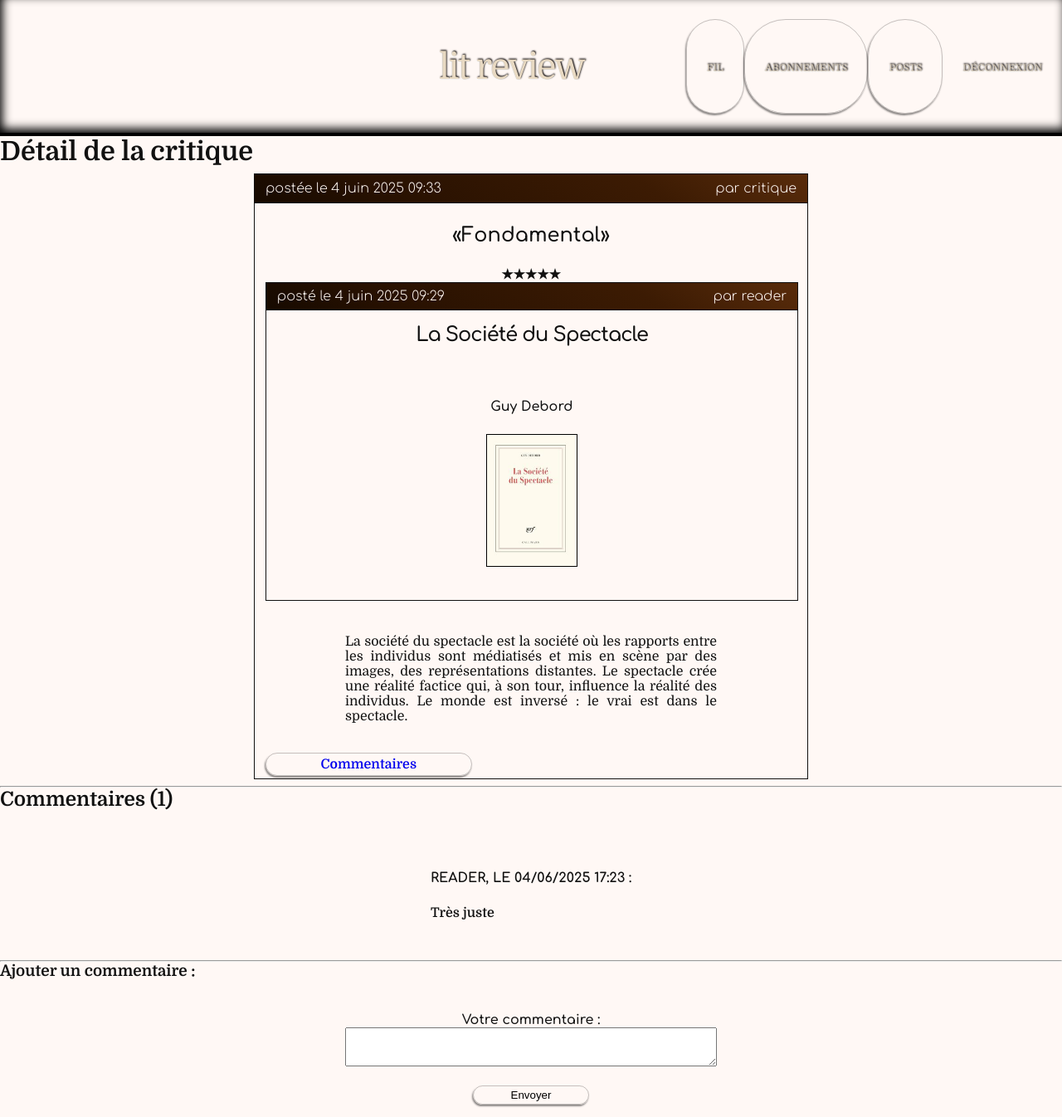
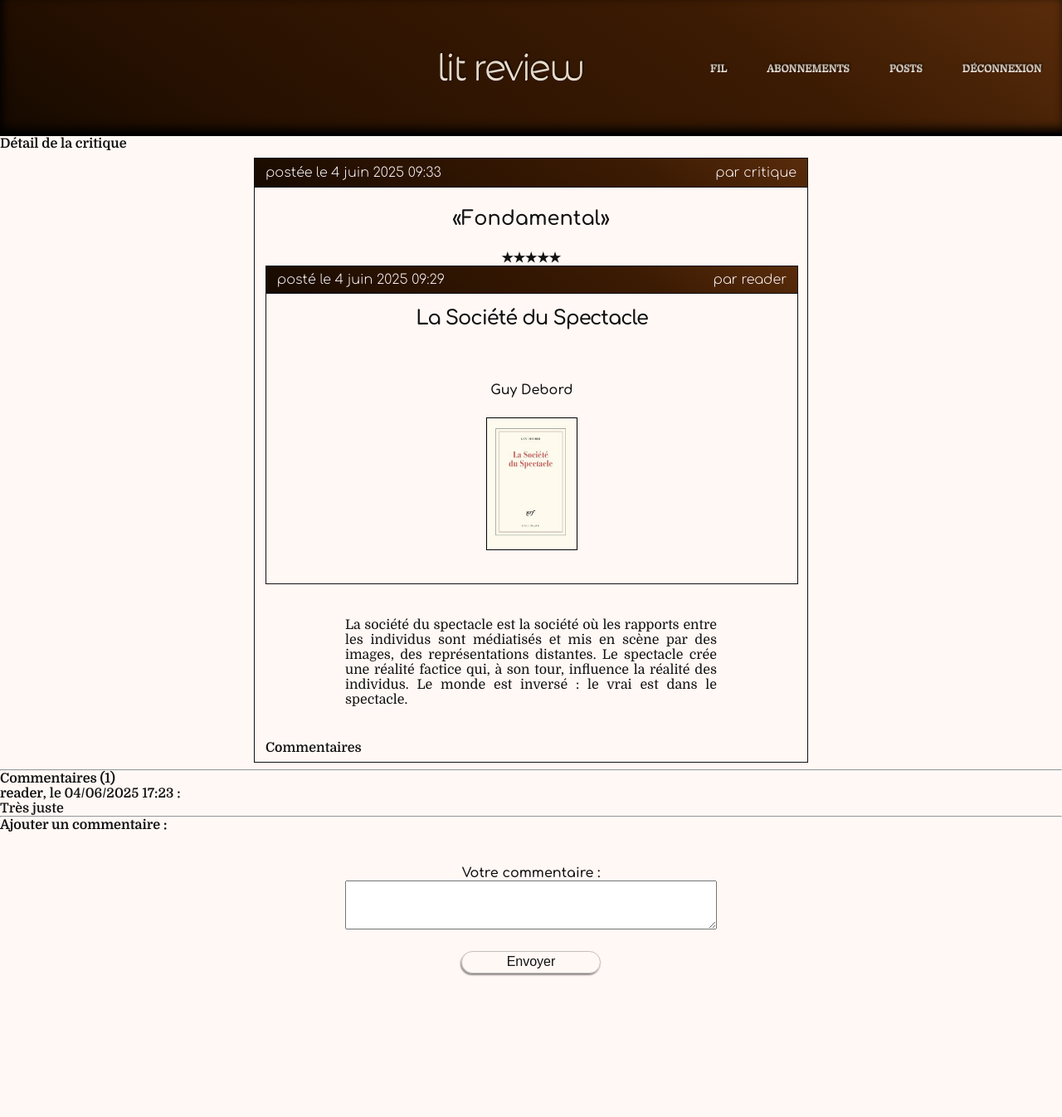
Before and after one commit to dim-gggl/LIT_Revue, a Django app: page /reviews/10/ in a window 1280 px wide. Shown: the whole page at 83% size. After the commit the page ends 1176 px from the top, so only its background shows below. Run offline with Django 5.2, Linux system fonts and the light colour scheme; a user stored in the database is signed in; data comes from the database, SQL or seed files in the repository.

Commit message:
Amélioration de l'accessibilité avec des attributs tabindex + rectifications de style

```diff
--- a/authentication/static/style.css
+++ b/authentication/static/style.css
@@ -1,24 +1,17 @@
-:root {
-  --thin-round-font: "Comfortaa", "Helvetica Neue", sans-serif;
-  --serif-font: "Domine", "EB Garamond", Baskervville, serif;
-  --brown-bg-gradient: linear-gradient(34deg, #170a00 1%, #281101 24%, #3c1b03 70%, #592c0b 100%)
-  --lit-review-font: "Montserrat Alternates", sans-serif;
-  --navbar-text-shadow: 0.8px -0.8px 2px #060000, -0.5px 0.5px 0.6px #fdfcfc;
-}
-
 * {
     margin: 0;
     padding: 0;
-
+    font-size: 16px;
+    color: #111111;
 }
 
 html {
     min-height: 100%;
-  font-family: var(--serif-font);
+    padding: 0;
+    margin: 0;
+    font-family: "Domine", "EB Garamond", Baskervville, serif;
     font-weight: 600;
     background-color: #fff8f5f3;
-  color: #111111;
-  font-size: 16px;
 }
 
 body {
@@ -28,8 +21,8 @@ body {
     padding: 0;
 }
 
+a { text-decoration: none; }
 a:hover {
-  cursor: pointer;
   transform: translateY(-2px);
 }
 
@@ -38,7 +31,7 @@ button:hover {
   transform: translateY(-2px);
 }
 
-button, a {
+button {
 	text-decoration: none;
 	padding: 0.4ch 6ch;
 	max-width: 206px;
@@ -55,18 +48,20 @@ button, a {
     width: 100vw;
     height: 20vh;
     background-color: rgb(176, 176, 176);
-  background: var(--brown-bg-gradient);
+    /*! align-content: center; */
+    background: linear-gradient(34deg, #170a00 1%, #281101 24%, #3c1b03 70%, #592c0b 100%);
     border-bottom: 4px solid #000;
     box-shadow: inset 3px -5px 12px #000000;
     display: flex;
     flex-wrap: wrap;
     justify-content: space-between;
+    /*! padding: 0px 1px 0 74px; */
 }
 
 .banner h1 {
     margin: auto 0;
     text-align: right;
-  font-family: var(--lit-review-font);
+    font-family: "Montserrat Alternates", sans-serif;
     font-weight: 300;
     text-transform: lowercase;
     font-size: 2.7rem;
@@ -92,11 +90,10 @@ button, a {
 	justify-content: space-evenly;
 }
 
-.navbar>a,
-.nav-bar_logout-btn {
+.navbar > a, .nav-bar_logout-btn {
 	background: transparent;
 	text-decoration: none;
-  font-family: var(--serif-font);
+	font-family: "Domine";
 	padding: .4rem 1.5rem;
 	text-align: center;
 	font-size: 16.5px;
@@ -424,7 +437,7 @@ div#id_rating>div {
 .ticket-title {
 	text-align: center;
 	margin: 2vh auto;
-  font-family: var(--thin-round-font);
+  font-family: "Comfortaa";
   font-weight: 600;
   font-size: 24px;
   letter-spacing: -1px;
@@ -465,9 +478,9 @@ div#id_rating>div {
   padding: 1vh 1vw;
 }
 
-.review-metadata>p {
+.review-metadata > p {
   color: #fff8f5;
-  font-family: var(--thin-round-font);
+  font-family: "Comfortaa";
   font-weight: 300;
 }
 
@@ -476,12 +489,11 @@ div#id_rating>div {
   text-align: center;
 }
 
-.review-headline>q {
-  font-family: var(--thin-round-font);
+.review-headline > q {
+  font-family: "Comfortaa";
   font-weight: 600;
   font-size: 24px;
 }
-
 .review-rating {
   text-align: center;
 }
@@ -490,15 +502,15 @@ div#id_rating>div {
   background: linear-gradient(34deg, #170a00 1%, #281101 24%, #3c1b03 70%, #592c0b 100%);
 }
 
-.ticket-metadata>p {
+.ticket-metadata > p {
   color: #fff8f5;
-  font-family: var(--thin-round-font);
+  font-family: "Comfortaa";
   font-weight: 300;
 }
 
 .ticket-body_description {
 	text-align: center;
-  font-family: var(--thin-round-font);
+	font-family: "Comfortaa";
 	font-weight: 600;
 	margin: 2vh auto;
 }
@@ -584,45 +596,20 @@ div#id_rating>div {
 
 .update-post-title {
 	text-align: center;
-  font-family: var(--thin-round-font);
+	font-family: "Comfortaa";
 	font-size: 26px;
 	text-transform: uppercase;
 	margin: 3vh auto;
 }
 
-form>p>label {
+form > p > label {
 	text-align: center;
-  font-family: var(--thin-round-font);
+	font-family: "Comfortaa";
 	margin-top: 4vh;
 }
 
-label[for="id_title"],
-label[for="id_description"],
-label[for="id_image"] {
+label[for="id_title"], label[for="id_description"], label[for="id_image"] {
 	text-align: center;
 	/* font-size: 22px; */
 	text-transform: uppercase;
 }
-
-#feed-actions-title {
-  display: none;
-}
-
-a[href="/"] {
-  order: 1;
-  position: absolute;
-  left: 20vw;
-  bottom: 20vh;
-}
-
-.comment-container {
-  max-width: 30vw;
-  margin: 6vh auto;
-}
-
-.comment-content {
-  font-family: var(--thin-round-font);
-  font-weight: 900;
-  text-transform: uppercase;
-  margin: 3vh 0;
-}
```
Also changed, not shown: other parts of authentication/static/style.css (+50 -31 lines). Lines whose indentation alone changed are shown as unchanged.
